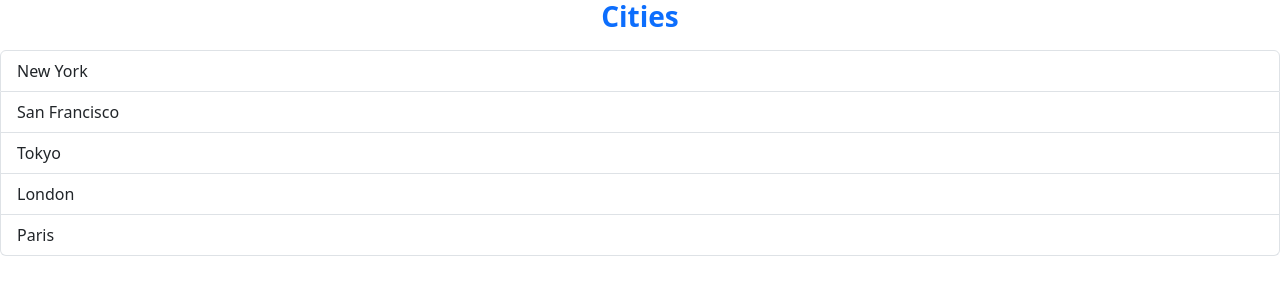
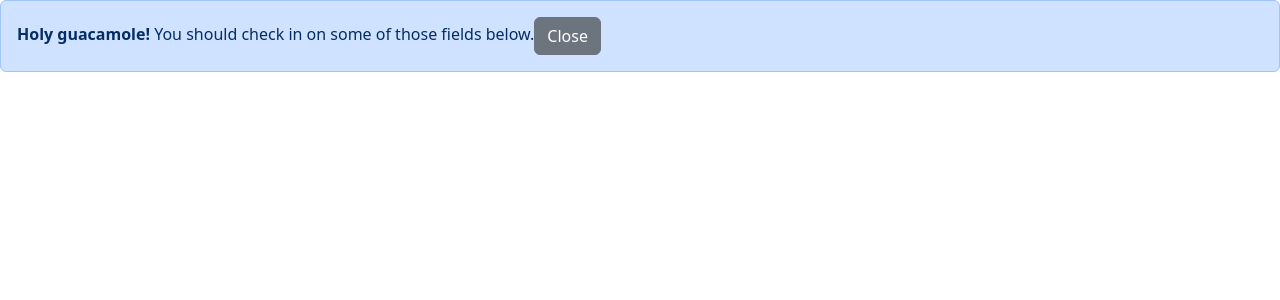
Before and after one commit to Shafi-Yaftali01/game-hub, a React (Vite) app: page / in a window 1280 px wide. Shown: the top 300 px of the page. Built offline with nearby package versions, Linux system fonts and the light colour scheme.

Commit message:
feat: added Alert comp to handle errors

```diff
--- a/src/App.tsx
+++ b/src/App.tsx
@@ -1,12 +1,12 @@
-import ListGroup from "./components/ListGroup";
-
+import Alert from "./components/Alerts";
+import { useState } from "react";
 const App = () => {
-  const cities = ["New York", "San Francisco", "Tokyo", "London", "Paris"];
-  return (
-    <>
-      <ListGroup items={cities} heading="Cities" />
-    </>
-  );
+  const [showAlert, setShowAlert] = useState(true);
+  return showAlert ? (
+    <Alert onClose={() => setShowAlert(false)}>
+      <strong>Holy guacamole!</strong> You should check in on some of those
+      fields below.
+    </Alert>
+  ) : null;
 };
-
 export default App;
--- /dev/null
+++ b/src/components/Alerts.tsx
@@ -0,0 +1,22 @@
+import Button from "./Button";
+
+interface AlertProps {
+  children: React.ReactNode;
+  onClose: () => void;
+}
+
+const Alert = ({ children, onClose }: AlertProps) => (
+  <>
+    <div
+      className="alert alert-primary alert-dismissible fade show"
+      role="alert"
+    >
+      {children}
+      <Button color="secondary" onClick={onClose}>
+        Close
+      </Button>
+    </div>
+  </>
+);
+
+export default Alert;
--- /dev/null
+++ b/src/components/Button.tsx
@@ -0,0 +1,20 @@
+interface ButtonProps {
+  color?:
+    | "primary"
+    | "secondary"
+    | "danger"
+    | "warning"
+    | "info"
+    | "light"
+    | "dark";
+  children: React.ReactNode;
+  onClick: () => void;
+}
+
+const Button = ({ color = "primary", children, onClick }: ButtonProps) => (
+  <button className={`btn btn-${color}`} onClick={onClick}>
+    {children}
+  </button>
+);
+
+export default Button;
--- a/src/components/ListGroup.tsx
+++ b/src/components/ListGroup.tsx
@@ -1,11 +1,17 @@
 import { useState } from "react";
+import Button from "./Button";
 
 interface ListGroupProps {
   items: string[];
   heading: string;
+  onSelectItem: (item: string) => void;
 }
 
-const ListGroup = ({ items, heading }: ListGroupProps) => {
+const ListGroup = ({
+  items,
+  heading,
+  onSelectItem = () => {},
+}: ListGroupProps) => {
   const [selectedIndex, setSelectedIndex] = useState(-1);
 
   return (
@@ -25,15 +31,23 @@ const ListGroup = ({ items, heading }: ListGroupProps) => {
                   : "list-group-item"
               }
               key={index}
-              onClick={() => setSelectedIndex(index)}
+              onClick={() => {
+                setSelectedIndex(index);
+                onSelectItem(item);
+              }}
             >
               {item}
             </li>
           ))}
         </ul>
       )}
+      <Button color="danger" onClick={() => console.log("Button clicked")}>
+        Click me
+      </Button>
     </>
   );
 };
 
+
+
 export default ListGroup;
```
